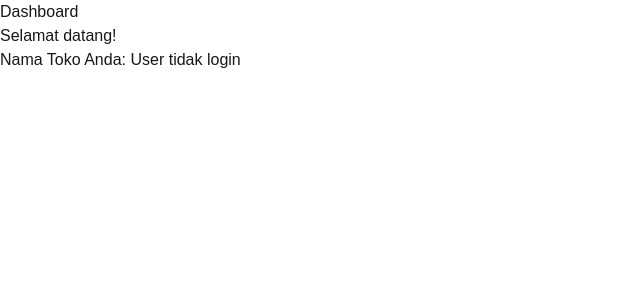
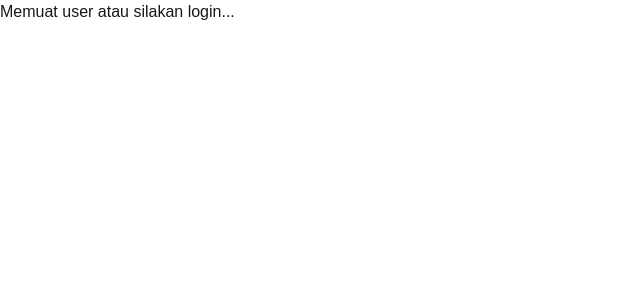
Before and after one commit to Denny-Hermawan/dashboard-user-fiska, a Next.js app: page /dashboard in a window 1280 px wide. Shown: the top 300 px of the page, without its empty margins (0-640 px from the left). Built offline with nearby package versions, Linux system fonts and the light colour scheme; no server answers.

Commit message:
Fix Error Deploy Vercel

```diff
--- a/app/dashboard/page.js
+++ b/app/dashboard/page.js
@@ -1,3 +1,7 @@
+// app/dashboard/page.js
+
+"use client"; // <--- TAMBAHKAN BARIS INI DI PALING ATAS
+
 import { doc, getDoc } from "firebase/firestore";
 import { db } from "@/lib/firebaseConfig"; // Sesuaikan path
 import { auth } from "@/lib/firebaseConfig"; // Untuk mendapatkan user saat ini
@@ -5,7 +9,15 @@ import { useEffect, useState } from "react";
 
 function DashboardPage() {
   const [storeName, setStoreName] = useState("Memuat...");
-  const user = auth.currentUser; // Dapatkan user yg login
+  const [user, setUser] = useState(auth.currentUser); // Simpan user di state
+
+  // Listener untuk perubahan status auth
+  useEffect(() => {
+    const unsubscribe = auth.onAuthStateChanged((newUser) => {
+      setUser(newUser);
+    });
+    return () => unsubscribe(); // Cleanup listener saat komponen unmount
+  }, []);
 
   useEffect(() => {
     const fetchSettings = async () => {
@@ -24,17 +36,30 @@ function DashboardPage() {
           setStoreName("Gagal memuat");
         }
       } else {
-         setStoreName("User tidak login");
+         // Jika user logout atau belum login saat fetch
+         setStoreName("Silakan login untuk melihat dashboard");
       }
     };
 
     fetchSettings();
-  }, [user]); // Jalankan ulang jika user berubah
+  }, [user]); // Jalankan ulang jika user berubah (login/logout)
 
+  // Tambahkan handling jika user belum login
+  if (!user) {
+    // Anda bisa return komponen loading atau redirect ke halaman login
+    return (
+      <div>
+        <p>Memuat user atau silakan login...</p>
+        {/* Tambahkan link ke halaman login jika perlu */}
+      </div>
+    );
+  }
+
+  // Tampilkan dashboard jika user sudah login
   return (
     <div>
       <h1>Dashboard</h1>
-      <p>Selamat datang!</p>
+      <p>Selamat datang, {user.displayName || 'Pengguna'}!</p>
       <p>Nama Toko Anda: {storeName}</p>
       {/* Tambahkan data lain di sini */}
     </div>
```
